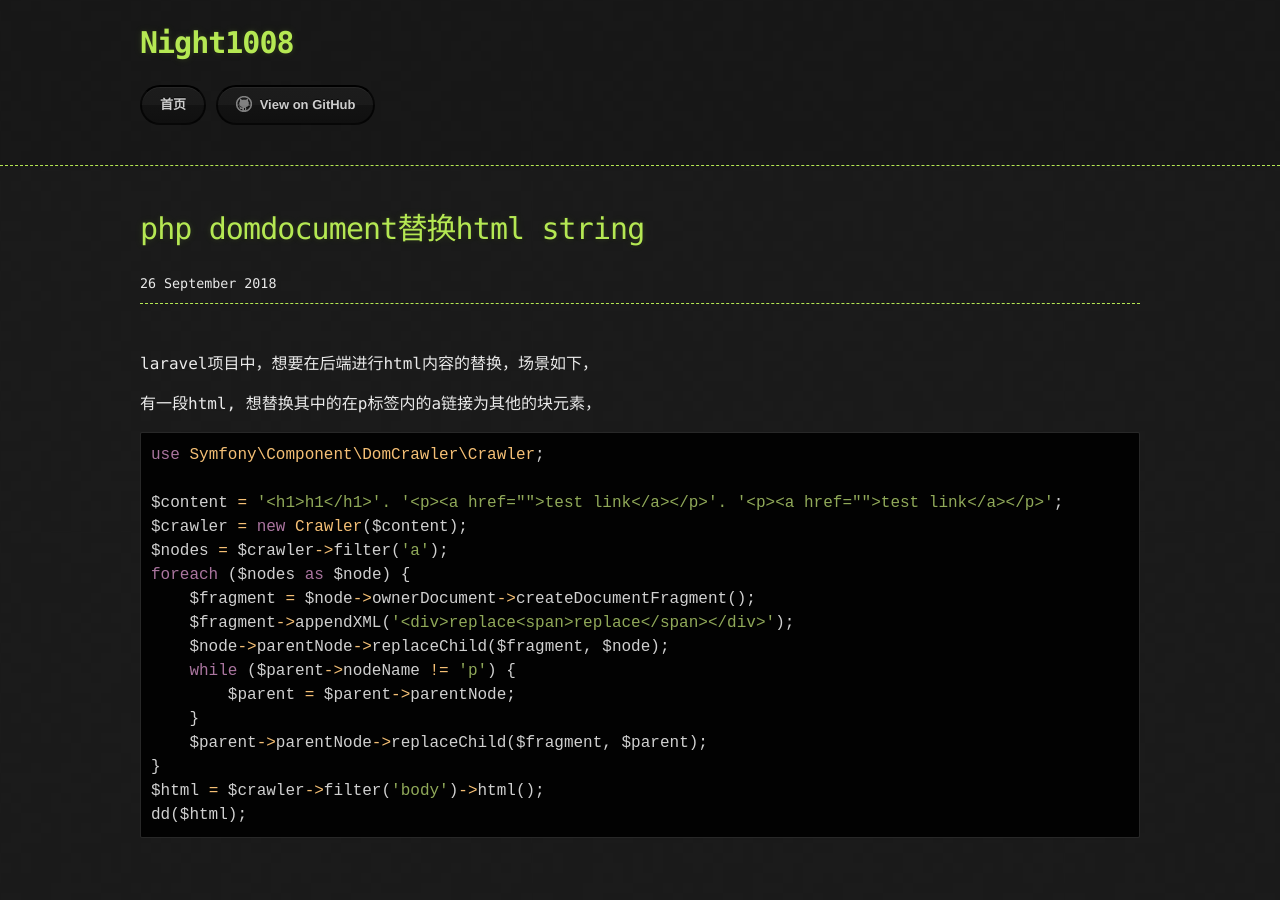
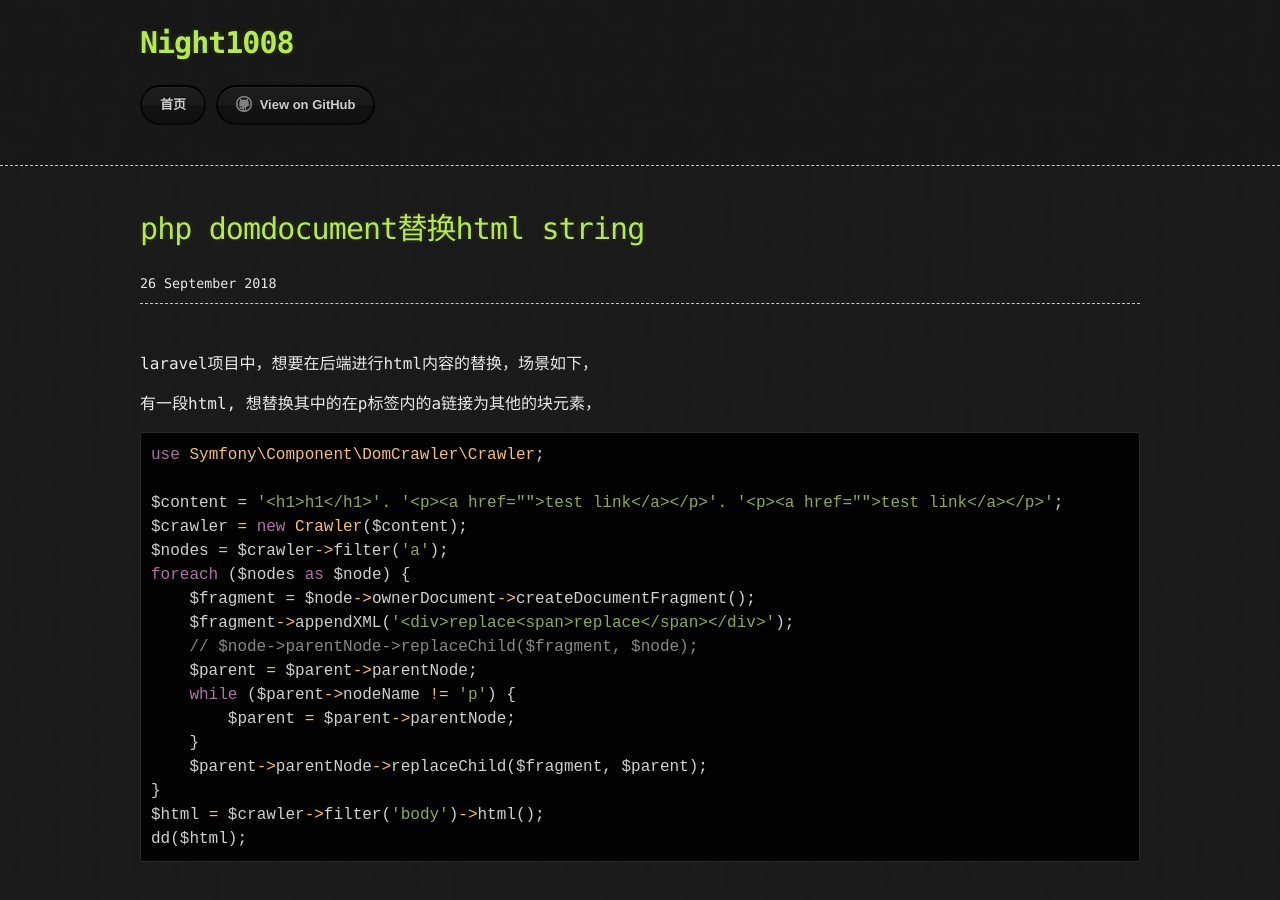
Before and after one commit to night1008/night1008.github.io, a Jekyll site: the page built from _posts/2018-09-26-php-domdocument-replace-html-string.md, in a window 1280 px wide. Built offline with Jekyll 4.4.1, drawn with Linux system fonts in a browser that asks for light colours; comment, search, counter and statistics services are not loaded; the repository's description, which GitHub fills in, is left out.

Commit message:
update post

```diff
--- a/_posts/2018-09-26-php-domdocument-replace-html-string.md
+++ b/_posts/2018-09-26-php-domdocument-replace-html-string.md
@@ -19,7 +19,8 @@ $nodes = $crawler->filter('a');
 foreach ($nodes as $node) {
     $fragment = $node->ownerDocument->createDocumentFragment();
     $fragment->appendXML('<div>replace<span>replace</span></div>');
-    $node->parentNode->replaceChild($fragment, $node);
+    // $node->parentNode->replaceChild($fragment, $node);
+    $parent = $parent->parentNode;
     while ($parent->nodeName != 'p') {
         $parent = $parent->parentNode;
     }
```
